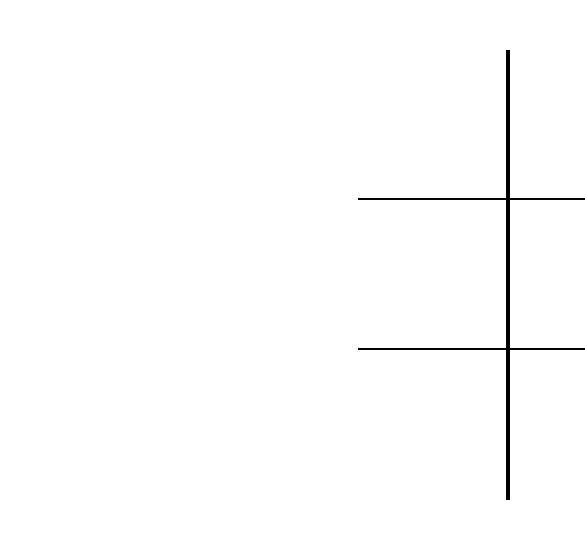
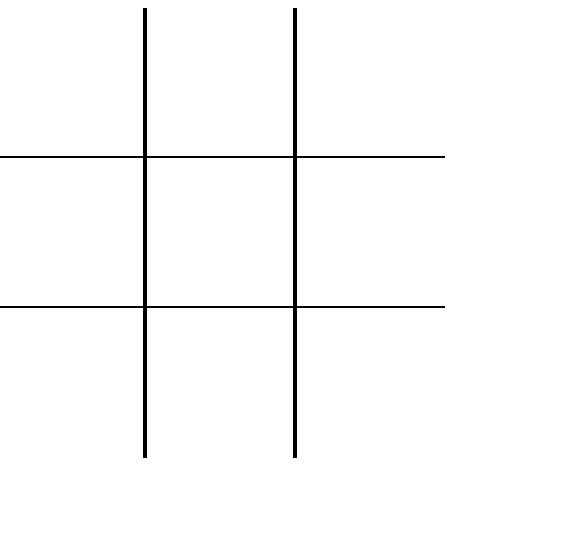
Before and after one commit to pathak-Paritosh/Tic-tac-toe, a plain HTML site: page index.html in a window 390 px wide. Shown: the top 538 px of the page, 585 px wide, since content can reach past the window. Drawn offline with Linux system fonts and the light colour scheme.

Commit message:
added responsiveness

```diff
--- a/index.css
+++ b/index.css
@@ -1,10 +1,14 @@
+body{
+    display: flex;
+    justify-content: center;
+}
 .container{
     width: 400px;
     display: grid;
     grid-template-columns: repeat(3,auto);
     box-sizing: border-box;
-    margin-left: 350px;
-    margin-top: 50px;
+    /* margin-left: 350px;
+    margin-top: 50px; */
 }
 .box{
     border: 2px solid black;
```
